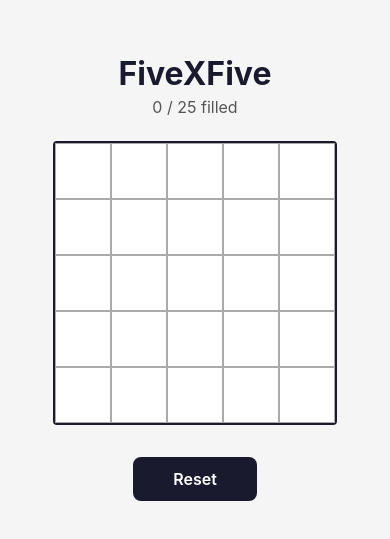
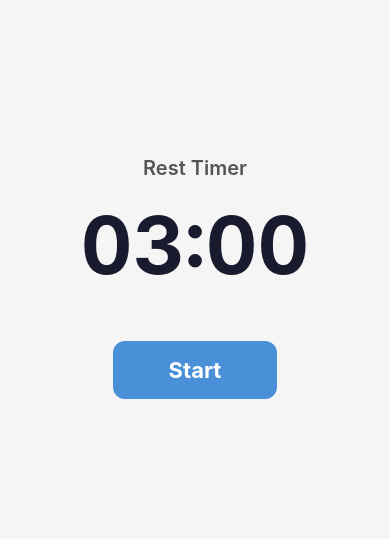
Before and after one commit to cemalec/FiveXFive, a React Native app: screen / in a window 390 px wide. Shown: the part 145-684 px from the top of the page. Built offline with nearby package versions, Linux system fonts and the light colour scheme.

Commit message:
first try at rest timer

```diff
--- a/App.tsx
+++ b/App.tsx
@@ -1,153 +1,12 @@
-import AsyncStorage from '@react-native-async-storage/async-storage';
 import { StatusBar } from 'expo-status-bar';
-import { useCallback, useEffect, useState } from 'react';
-import {
-  ActivityIndicator,
-  StyleSheet,
-  Text,
-  TouchableOpacity,
-  View,
-} from 'react-native';
-
-const GRID_SIZE = 5;
-const STORAGE_KEY = '@fivexfive_grid';
-
-type Grid = boolean[][];
-
-function createEmptyGrid(): Grid {
-  return Array.from({ length: GRID_SIZE }, () =>
-    Array(GRID_SIZE).fill(false)
-  );
-}
+import { View } from 'react-native';
+import RestTimer from './components/RestTimer';
 
 export default function App() {
-  const [grid, setGrid] = useState<Grid>(createEmptyGrid());
-  const [loading, setLoading] = useState(true);
-
-  // Load saved grid from device storage on app start
-  useEffect(() => {
-    AsyncStorage.getItem(STORAGE_KEY)
-      .then((saved) => {
-        if (saved !== null) {
-          setGrid(JSON.parse(saved));
-        }
-      })
-      .catch(() => {
-        // If loading fails, start with an empty grid
-      })
-      .finally(() => setLoading(false));
-  }, []);
-
-  // Toggle a cell and persist the updated grid to device storage
-  const toggleCell = useCallback(
-    (row: number, col: number) => {
-      setGrid((prev) => {
-        const next = prev.map((r, ri) =>
-          r.map((cell, ci) => (ri === row && ci === col ? !cell : cell))
-        );
-        AsyncStorage.setItem(STORAGE_KEY, JSON.stringify(next)).catch(() => {});
-        return next;
-      });
-    },
-    []
-  );
-
-  // Reset the grid and clear device storage
-  const resetGrid = useCallback(() => {
-    const empty = createEmptyGrid();
-    setGrid(empty);
-    AsyncStorage.setItem(STORAGE_KEY, JSON.stringify(empty)).catch(() => {});
-  }, []);
-
-  const filledCount = grid.flat().filter(Boolean).length;
-
-  if (loading) {
-    return (
-      <View style={styles.container}>
-        <ActivityIndicator size="large" color="#4A90D9" />
-      </View>
-    );
-  }
-
   return (
-    <View style={styles.container}>
-      <Text style={styles.title}>FiveXFive</Text>
-      <Text style={styles.subtitle}>
-        {filledCount} / {GRID_SIZE * GRID_SIZE} filled
-      </Text>
-
-      <View style={styles.grid}>
-        {grid.map((row, rowIndex) => (
-          <View key={rowIndex} style={styles.row}>
-            {row.map((cell, colIndex) => (
-              <TouchableOpacity
-                key={colIndex}
-                style={[styles.cell, cell && styles.cellFilled]}
-                onPress={() => toggleCell(rowIndex, colIndex)}
-                accessibilityLabel={`Cell ${rowIndex + 1}-${colIndex + 1}, ${cell ? 'filled' : 'empty'}`}
-                accessibilityRole="button"
-              />
-            ))}
-          </View>
-        ))}
-      </View>
-
-      <TouchableOpacity style={styles.resetButton} onPress={resetGrid}>
-        <Text style={styles.resetText}>Reset</Text>
-      </TouchableOpacity>
-
+    <View style={{ flex: 1 }}>
       <StatusBar style="auto" />
+      <RestTimer />
     </View>
   );
 }
-
-const styles = StyleSheet.create({
-  container: {
-    flex: 1,
-    backgroundColor: '#F5F5F5',
-    alignItems: 'center',
-    justifyContent: 'center',
-    padding: 24,
-  },
-  title: {
-    fontSize: 32,
-    fontWeight: 'bold',
-    color: '#1A1A2E',
-    marginBottom: 4,
-  },
-  subtitle: {
-    fontSize: 16,
-    color: '#555',
-    marginBottom: 24,
-  },
-  grid: {
-    borderWidth: 2,
-    borderColor: '#1A1A2E',
-    borderRadius: 4,
-  },
-  row: {
-    flexDirection: 'row',
-  },
-  cell: {
-    width: 56,
-    height: 56,
-    borderWidth: 1,
-    borderColor: '#AAAAAA',
-    backgroundColor: '#FFFFFF',
-  },
-  cellFilled: {
-    backgroundColor: '#4A90D9',
-  },
-  resetButton: {
-    marginTop: 32,
-    paddingVertical: 12,
-    paddingHorizontal: 40,
-    backgroundColor: '#1A1A2E',
-    borderRadius: 8,
-  },
-  resetText: {
-    color: '#FFFFFF',
-    fontSize: 16,
-    fontWeight: '600',
-  },
-});
--- /dev/null
+++ b/components/RestTimer.tsx
@@ -0,0 +1,96 @@
+import { useEffect, useState } from 'react';
+import { Alert, StyleSheet, Text, TouchableOpacity, Vibration, View } from 'react-native';
+
+const DURATION = 180; // 3 minutes in seconds
+
+export default function RestTimer() {
+  const [secondsLeft, setSecondsLeft] = useState(DURATION);
+  const [isRunning, setIsRunning] = useState(false);
+
+  // Tick down every second while the timer is running
+  useEffect(() => {
+    if (!isRunning) return;
+
+    const interval = setInterval(() => {
+      setSecondsLeft((prev) => prev - 1);
+    }, 1000);
+
+    return () => clearInterval(interval);
+  }, [isRunning]);
+
+  // When the countdown reaches zero, alert and reset
+  useEffect(() => {
+    if (secondsLeft > 0) return;
+
+    setIsRunning(false);
+    setSecondsLeft(DURATION);
+    Vibration.vibrate([0, 400, 200, 400]); // two short bursts
+    Alert.alert('Rest Over', "Time's up — start your next set!");
+  }, [secondsLeft]);
+
+  function handlePress() {
+    if (isRunning) {
+      // Reset button: stop the timer and go back to the start
+      setIsRunning(false);
+      setSecondsLeft(DURATION);
+    } else {
+      // Start button: begin counting down
+      setIsRunning(true);
+    }
+  }
+
+  const minutes = Math.floor(secondsLeft / 60);
+  const seconds = secondsLeft % 60;
+  const display = `${String(minutes).padStart(2, '0')}:${String(seconds).padStart(2, '0')}`;
+
+  return (
+    <View style={styles.container}>
+      <Text style={styles.label}>Rest Timer</Text>
+      <Text style={styles.timerText}>{display}</Text>
+      <TouchableOpacity
+        style={[styles.button, isRunning && styles.buttonRunning]}
+        onPress={handlePress}
+        accessibilityLabel={isRunning ? 'Reset timer' : 'Start timer'}
+        accessibilityRole="button"
+      >
+        <Text style={styles.buttonText}>{isRunning ? 'Reset' : 'Start'}</Text>
+      </TouchableOpacity>
+    </View>
+  );
+}
+
+const styles = StyleSheet.create({
+  container: {
+    flex: 1,
+    alignItems: 'center',
+    justifyContent: 'center',
+    backgroundColor: '#F5F5F5',
+  },
+  label: {
+    fontSize: 20,
+    color: '#555555',
+    fontWeight: '600',
+    marginBottom: 16,
+  },
+  timerText: {
+    fontSize: 80,
+    fontWeight: 'bold',
+    color: '#1A1A2E',
+    fontVariant: ['tabular-nums'], // keeps digits fixed-width so they don't jump around
+    marginBottom: 48,
+  },
+  button: {
+    paddingVertical: 16,
+    paddingHorizontal: 56,
+    backgroundColor: '#4A90D9',
+    borderRadius: 12,
+  },
+  buttonRunning: {
+    backgroundColor: '#C0392B', // red when running, to signal "this will cancel"
+  },
+  buttonText: {
+    color: '#FFFFFF',
+    fontSize: 22,
+    fontWeight: '700',
+  },
+});
--- a/package.json
+++ b/package.json
@@ -9,6 +9,7 @@
     "web": "expo start --web"
   },
   "dependencies": {
+    "@expo/ngrok": "^4.1.0",
     "@react-native-async-storage/async-storage": "1.23.1",
     "expo": "~55.0.8",
     "expo-status-bar": "~55.0.4",
```
Also changed, not shown: 1 other file (tests, documents, lock files or other folders).
